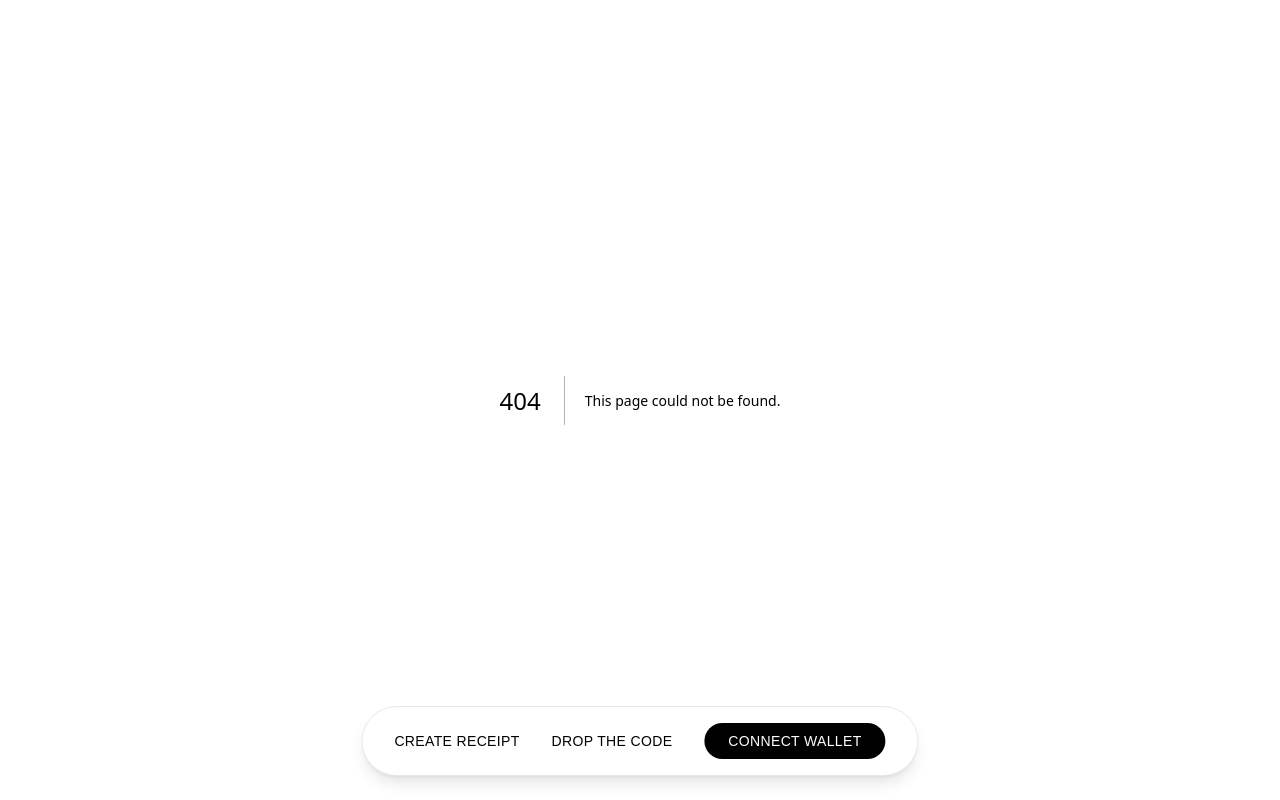
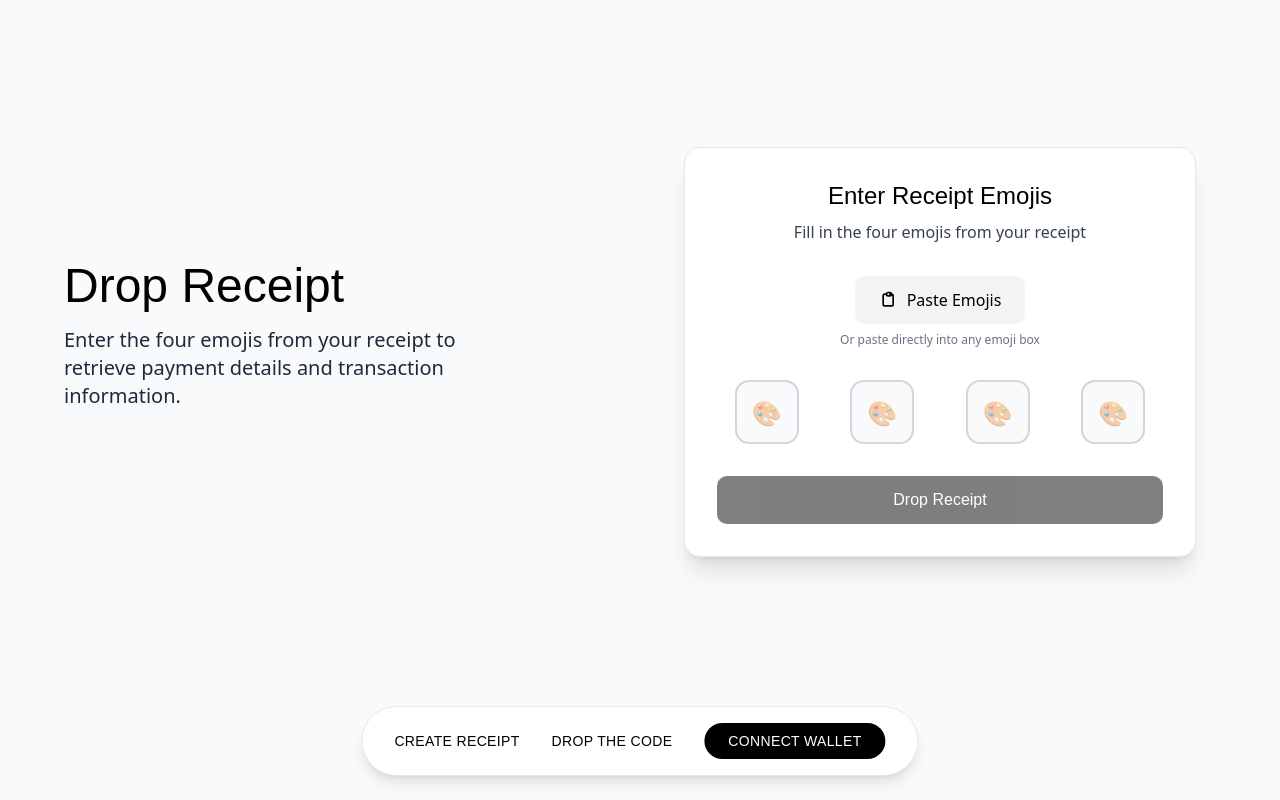
Before and after one commit to dumprahul/unitedefi, a Next.js app in the folder main/: page /drop-receipt in a window 1280 px wide. Before the commit this address had no page. Built offline with nearby package versions, Linux system fonts and the light colour scheme; a web font is replaced by a local one.

Commit message:
drop receipt init

```diff
--- /dev/null
+++ b/main/src/app/drop-receipt/page.tsx
@@ -0,0 +1,233 @@
+"use client";
+
+import { useState } from "react";
+
+export default function DropReceiptPage() {
+  const [emojis, setEmojis] = useState(["", "", "", ""]);
+  const [isLoading, setIsLoading] = useState(false);
+  const [showResult, setShowResult] = useState(false);
+  const [receiptData, setReceiptData] = useState<any>(null);
+
+  const handleEmojiChange = (index: number, value: string) => {
+    const newEmojis = [...emojis];
+    newEmojis[index] = value;
+    setEmojis(newEmojis);
+  };
+
+  const handlePaste = async () => {
+    try {
+      const clipboardText = await navigator.clipboard.readText();
+      const emojiArray = clipboardText.split('').filter(char =>
+        /[\u{1F600}-\u{1F64F}]|[\u{1F300}-\u{1F5FF}]|[\u{1F680}-\u{1F6FF}]|[\u{1F1E0}-\u{1F1FF}]|[\u{2600}-\u{26FF}]|[\u{2700}-\u{27BF}]/u.test(char)
+      );
+
+      if (emojiArray.length >= 4) {
+        const newEmojis = emojiArray.slice(0, 4);
+        setEmojis(newEmojis);
+      } else {
+        alert("Please copy at least 4 emojis to paste");
+      }
+    } catch (err) {
+      alert("Failed to read clipboard. Please paste manually.");
+    }
+  };
+
+  const handleInputPaste = (e: React.ClipboardEvent, index: number) => {
+    e.preventDefault();
+    const pastedText = e.clipboardData.getData('text');
+
+    console.log('Pasted text:', pastedText);
+    console.log('Text length:', pastedText.length);
+    console.log('First 4 chars:', pastedText.slice(0, 4));
+
+    // Simple approach: just take the first 4 characters
+    const chars = Array.from(pastedText);
+    const firstFour = chars.slice(0, 4);
+
+    if (firstFour.length >= 4) {
+      const newEmojis = [...emojis];
+      // Distribute characters across all 4 boxes
+      for (let i = 0; i < 4; i++) {
+        newEmojis[i] = firstFour[i] || "";
+      }
+      setEmojis(newEmojis);
+    } else if (firstFour.length > 0) {
+      // If less than 4 characters, just paste in current box
+      const newEmojis = [...emojis];
+      newEmojis[index] = firstFour[0] || "";
+      setEmojis(newEmojis);
+    }
+  };
+
+  const handleSubmit = async (e: React.FormEvent) => {
+    e.preventDefault();
+    if (emojis.some(emoji => emoji === "")) {
+      alert("Please fill all emoji fields");
+      return;
+    }
+
+    setIsLoading(true);
+
+    // Simulate API call
+    await new Promise(resolve => setTimeout(resolve, 2000));
+
+    // Mock receipt data
+    setReceiptData({
+      description: "Payment for services",
+      chain: "Ethereum",
+      token: "ETH",
+      walletAddress: "0x1234...5678",
+      amount: "0.5 ETH",
+      timestamp: new Date().toLocaleString()
+    });
+
+    setIsLoading(false);
+    setShowResult(true);
+  };
+
+  const handleReset = () => {
+    setEmojis(["", "", "", ""]);
+    setShowResult(false);
+    setReceiptData(null);
+  };
+
+  return (
+    <div className="min-h-screen bg-gray-50 flex flex-col pb-24">
+      {/* Main Content */}
+      <div className="flex-1 flex items-center justify-center p-4">
+        <div className="max-w-6xl w-full grid grid-cols-1 lg:grid-cols-2 gap-12">
+
+          {/* Left Section - Branding */}
+          <div className="flex flex-col justify-center items-center lg:items-start text-center lg:text-left">
+            <div className="mb-8">
+              <h1 className="font-bold text-black text-5xl mb-4">Drop Receipt</h1>
+              <p className="text-xl text-gray-800 font-light max-w-md">
+                Enter the four emojis from your receipt to retrieve payment details and transaction information.
+              </p>
+            </div>
+          </div>
+
+          {/* Right Section - Emoji Input */}
+          <div className="flex items-center justify-center">
+            <div className="bg-white rounded-2xl shadow-xl border border-gray-200 p-8 w-full max-w-lg">
+              <div className="text-center mb-8">
+                <h2 className="font-bold text-2xl mb-2 text-black">Enter Receipt Emojis</h2>
+                <p className="text-gray-700">Fill in the four emojis from your receipt</p>
+              </div>
+
+              <form onSubmit={handleSubmit} className="space-y-8">
+                {/* Paste Button */}
+                <div className="text-center space-y-2">
+                  <button
+                    type="button"
+                    onClick={handlePaste}
+                    className="bg-gray-100 text-black font-medium py-3 px-6 rounded-lg hover:bg-gray-200 transition-colors flex items-center justify-center space-x-2 mx-auto"
+                  >
+                    <svg className="w-5 h-5" fill="none" stroke="currentColor" viewBox="0 0 24 24">
+                      <path strokeLinecap="round" strokeLinejoin="round" strokeWidth={2} d="M9 5H7a2 2 0 00-2 2v10a2 2 0 002 2h8a2 2 0 002-2V7a2 2 0 00-2-2h-2M9 5a2 2 0 002 2h2a2 2 0 002-2M9 5a2 2 0 012-2h2a2 2 0 012 2" />
+                    </svg>
+                    <span>Paste Emojis</span>
+                  </button>
+                  <p className="text-xs text-gray-500">Or paste directly into any emoji box</p>
+                </div>
+
+                {/* Emoji Input Fields */}
+                <div className="grid grid-cols-4 gap-4">
+                  {emojis.map((emoji, index) => (
+                    <div key={index} className="flex flex-col items-center">
+                      <input
+                        type="text"
+                        value={emoji}
+                        onChange={(e) => handleEmojiChange(index, e.target.value)}
+                        onPaste={(e) => handleInputPaste(e, index)}
+                        placeholder="🎨"
+                        className="w-16 h-16 text-center text-2xl border-2 border-gray-300 rounded-xl focus:ring-2 focus:ring-black focus:border-transparent transition-all duration-200 bg-gray-50"
+                        maxLength={2}
+                        required
+                        style={{ fontFamily: 'system-ui, -apple-system, sans-serif' }}
+                      />
+                    </div>
+                  ))}
+                </div>
+
+                {/* Submit Button */}
+                <button
+                  type="submit"
+                  disabled={isLoading || emojis.some(emoji => emoji === "")}
+                  className="w-full bg-black text-white font-bold py-3 px-6 rounded-lg hover:bg-gray-800 transition-all duration-200 disabled:opacity-50 disabled:cursor-not-allowed"
+                >
+                  {isLoading ? "🔍 Searching..." : "Drop Receipt"}
+                </button>
+              </form>
+            </div>
+          </div>
+        </div>
+      </div>
+
+      {/* Result Modal */}
+      {showResult && receiptData && (
+        <div className="fixed inset-0 bg-white/80 backdrop-blur-md flex items-center justify-center z-50 p-4">
+          <div className="bg-white rounded-3xl shadow-2xl border border-gray-100 p-8 max-w-md w-full text-center">
+            {/* Success Icon */}
+            <div className="w-20 h-20 bg-green-100 rounded-full flex items-center justify-center mx-auto mb-6">
+              <div className="w-12 h-12 bg-green-500 rounded-full flex items-center justify-center">
+                <svg className="w-6 h-6 text-white" fill="none" stroke="currentColor" viewBox="0 0 24 24">
+                  <path strokeLinecap="round" strokeLinejoin="round" strokeWidth={2} d="M9 12l2 2 4-4m6 2a9 9 0 11-18 0 9 9 0 0118 0z" />
+                </svg>
+              </div>
+            </div>
+
+            {/* Receipt Found Message */}
+            <h3 className="text-2xl font-bold text-black mb-4">Receipt Found!</h3>
+
+            {/* Receipt Details */}
+            <div className="bg-gray-50 rounded-xl p-6 mb-6 text-left">
+              <div className="space-y-3">
+                <div className="flex justify-between">
+                  <span className="text-gray-600">Description:</span>
+                  <span className="font-medium text-black">{receiptData.description}</span>
+                </div>
+                <div className="flex justify-between">
+                  <span className="text-gray-600">Chain:</span>
+                  <span className="font-medium text-black">{receiptData.chain}</span>
+                </div>
+                <div className="flex justify-between">
+                  <span className="text-gray-600">Token:</span>
+                  <span className="font-medium text-black">{receiptData.token}</span>
+                </div>
+                <div className="flex justify-between">
+                  <span className="text-gray-600">Amount:</span>
+                  <span className="font-medium text-black">{receiptData.amount}</span>
+                </div>
+                <div className="flex justify-between">
+                  <span className="text-gray-600">Wallet:</span>
+                  <span className="font-medium text-black">{receiptData.walletAddress}</span>
+                </div>
+                <div className="flex justify-between">
+                  <span className="text-gray-600">Date:</span>
+                  <span className="font-medium text-black">{receiptData.timestamp}</span>
+                </div>
+              </div>
+            </div>
+
+            {/* Action Buttons */}
+            <div className="flex space-x-3">
+              <button
+                onClick={handleReset}
+                className="flex-1 bg-gray-100 text-gray-700 py-3 px-6 rounded-xl font-medium hover:bg-gray-200 transition-colors"
+              >
+                Drop Another
+              </button>
+              <button
+                onClick={() => setShowResult(false)}
+                className="flex-1 bg-black text-white py-3 px-6 rounded-xl font-medium hover:bg-gray-800 transition-colors"
+              >
+                Done
+              </button>
+            </div>
+          </div>
+        </div>
+      )}
+    </div>
+  );
+}
```
